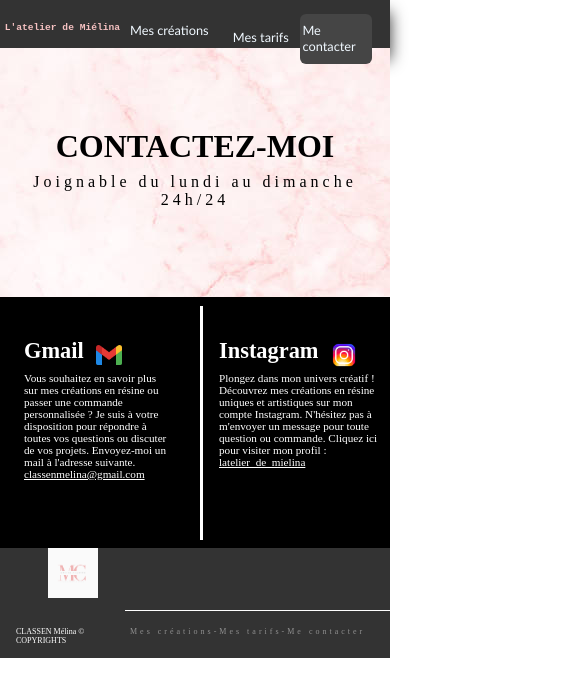
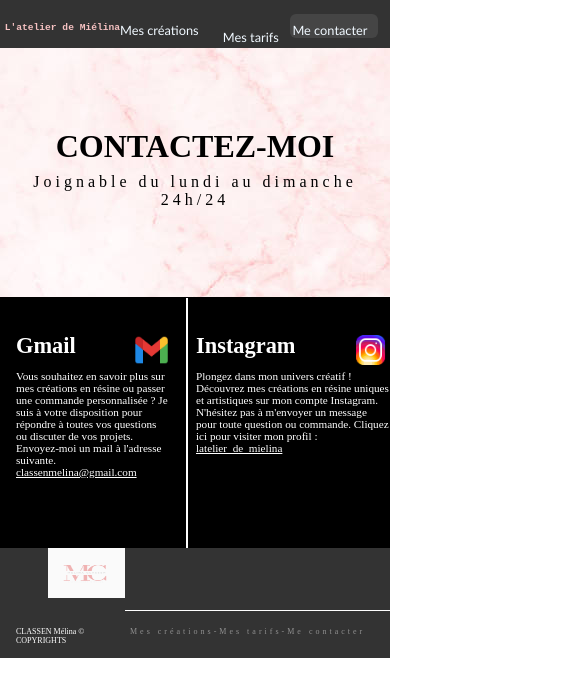
Before and after one commit to melountte/Latelier, a website: page page3.html in a window 390 px wide. Shown: the top 696 px of the page, 585 px wide, since content can reach past the window. Drawn offline with Linux system fonts and the light colour scheme.

Commit message:
Description de vos modifications

```diff
--- a/scss/mobile1.scss
+++ b/scss/mobile1.scss
@@ -2,6 +2,8 @@
     margin: 0;
     padding: 0;
     box-sizing: border-box;
+    overflow-x: hidden; /* Empêche le défilement horizontal */
+    width: 100%;
 }
 header{
     .logo{
@@ -16,7 +18,7 @@ header{
     }
     display: grid;
     box-shadow: #333333 0px 12px 16px;
-    grid-template-columns: 150px 1fr;
+    grid-template-columns: 120px 1fr;
     background-color: #333;
     padding-top: 0.9rem;
     padding-left: 0px;
@@ -33,7 +35,7 @@ header{
     }
     .navigation{
         display: grid;
-        grid-template-columns: 90px 60px 1fr;
+        grid-template-columns: 100px 60px 1fr;
         font-size: 0.8rem;
         font-family: 'Gill Sans', 'Gill Sans MT', Calibri, 'Trebuchet MS', sans-serif;
         .crea{
@@ -52,7 +54,6 @@ header{
             margin-bottom: 0rem;
             background-color: #454545;
             padding-left: 0.4rem;
-            margin-right: 0.4rem;
         }
         .prix:hover, .contact:hover{
             color: #f6c2c2;
@@ -111,7 +112,7 @@ header{
         grid-template-columns: 150px 1fr;
         margin-right: 1rem;
         .describ{
-            padding-top: 0.5rem;
+            padding-top: 1rem;
             padding-right: 2rem;
             padding-left: 2rem;
             position: relative;
@@ -147,7 +148,7 @@ header{
     .class{
         display:block;
         grid-template-columns: 1fr 1fr 1fr 1fr;
-        padding-left: 3.5rem;
+        padding-left: 4rem;
         padding-top: 1rem;
         .creation{
             height: 300px;
@@ -161,11 +162,12 @@ header{
         .blabla{
             color: rgb(249, 249, 249);
             text-align: center;
-            margin-left: 2rem;
-            margin-right: 2rem;
+            margin-left: 0.5rem;
             margin-top: 1.2rem;
             font-family: serif;
-            font-size: 1.09rem;
+            font-size: 0.9rem;
+            padding-left: 0.4rem;
+            padding-right: 0.5rem;
             letter-spacing: 0.8px;
             position: relative;
             strong{
--- a/scss/mobile2.scss
+++ b/scss/mobile2.scss
@@ -2,6 +2,8 @@
     margin: 0;
     padding: 0;
     box-sizing: border-box;
+    overflow-x: hidden; /* Empêche le défilement horizontal */
+    width: 100%;
 }
 header{
     .logo{
@@ -16,7 +18,7 @@ header{
     }
     display: grid;
     box-shadow: #333333 0px 12px 16px;
-    grid-template-columns: 130px 1fr;
+    grid-template-columns: 120px 1fr;
     background-color: #333;
     padding-top: 0.9rem;
     padding-left: 0px;
@@ -95,18 +97,19 @@ header{
         background-color: black;
         padding-bottom: 4rem;
         padding-top: 4rem;
+        padding-right: 1rem;
         h2{
             font-size: 0.9rem;
             margin-bottom: 0.5rem;
-            padding-left: 0.5rem;
+            padding-left: 0.3rem;
         }
         li{
             padding-top:0.5rem ;
             color: #707070;
-            font-size: 0.8rem;
+            font-size: 1rem;
         }
         .bloc1{
-            margin-left:  0.8rem;
+            margin-left:  0.2rem;
             border-right: white solid 1px;
         }
         .bloc2{
--- a/scss/mobile3.scss
+++ b/scss/mobile3.scss
@@ -2,6 +2,10 @@
     margin: 0;
     padding: 0;
     box-sizing: border-box;
+    overflow-x: hidden; /* Empêche le défilement horizontal */
+    width: 100%;
+
+
 }
 header{
     .logo{
@@ -16,7 +20,7 @@ header{
     }
     display: grid;
     box-shadow: #333333 0px 12px 16px;
-    grid-template-columns: 130px 1fr;
+    grid-template-columns: 120px 1fr;
     background-color: #333;
     padding-top: 0.9rem;
     padding-left: 0px;
@@ -44,11 +48,10 @@ header{
             font-size: 0.5rel;
             text-decoration: none;
             padding-left: 0px;
-            padding-top: 5px;
             padding-top: 0.5rem;
         }
         .contact{
-            padding-bottom: 0.6rem;
+            padding-bottom: 1rem;
             padding-left: 0.15rem;
         }
         .prix{
@@ -92,8 +95,8 @@ header{
     background-color: #000000;
     color: white;
     display: grid;
-    grid-template-columns: 160px 1fr;
-    padding: 0.5rem 0.5rem;
+    grid-template-columns: 170px 1fr;
+    padding: 0rem 0rem;
     height:  250px;
 }
 .class1 {
@@ -105,7 +108,9 @@ header{
         font-size: 1.4rem;
     }
     .img{
-        height: 30px;
+        height: 40px;
+        width: 50px;
+
     }
     p{
         font-size: 0.7rem;
@@ -119,32 +124,36 @@ header{
 }
 
 .class2 {
-    padding-left: 1rem;
+    padding-left: 0rem;
+    padding-right: 1rem;
     padding-top: 2rem;
-    border-left: 3px solid white ;
-    margin-left: 2rem;
+    margin-left: 1rem;
+    padding-left: 0.5rem;
+    border-left: white 2px solid;
     h1{
         padding-bottom: 0.5rem;
         font-size: 1.4rem;
     }
     .img{
-        height: 30px;
+        height: 40px;
+        width: 50px;
+
     }
     p{
         font-size: 0.7rem;
-    }
-    .blanc{
-        color: white;
-    }
-    .blanc:hover{
-        color: rgb(31, 31, 118);
+        .blanc{
+            color: #ffffff;
+        }
+        .blanc:hover{
+            color: rgb(31, 31, 118);
+        }
     }
 }
 
 .mail-container, .insta-container {
     display: flex;
     align-items: center;
-    gap: 10px;
+    gap: 5px;
 }
 footer{
     background-color: #333;
```
Also changed, not shown: page2.html (+1 -1 lines), css/mobile1.css, css/mobile2.css, css/mobile3.css, 3 other files.
